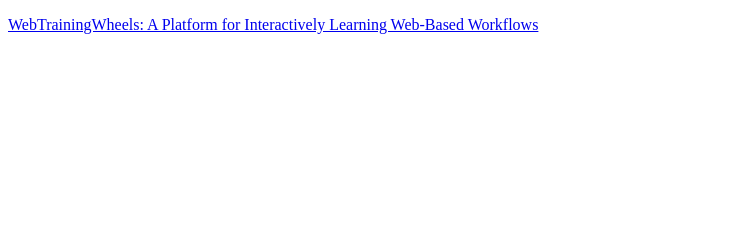
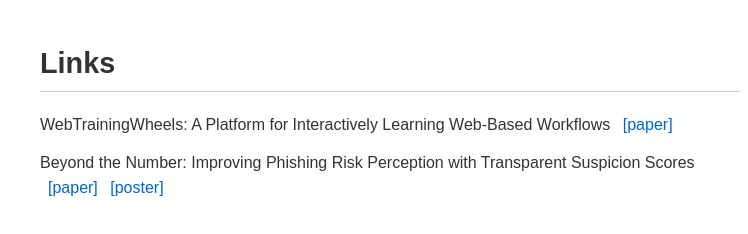
Before and after one commit to Haaankkk/Haaankkk.github.io, a plain HTML site: page index.html in a window 1280 px wide. Shown: the whole page, without its empty margins (0-748 px from the left). Drawn offline with Linux system fonts and the light colour scheme.

Commit message:
Add links

```diff
--- a/index.html
+++ b/index.html
@@ -1,9 +1,47 @@
 <!DOCTYPE html>
-<html>
+<html lang="en">
 <head>
-  <title>Hank</title>
+  <meta charset="UTF-8">
+  <title>Links</title>
+  <style>
+    body {
+      font-family: Arial, sans-serif;
+      max-width: 700px;
+      margin: 40px;
+      line-height: 1.6;
+      color: #333;
+    }
+    h1 {
+      font-size: 1.8em;
+      margin-bottom: 20px;
+      border-bottom: 1px solid #ccc;
+      padding-bottom: 5px;
+    }
+    p {
+      margin: 12px 0;
+    }
+    a {
+      margin-left: 8px;
+      text-decoration: none;
+      color: #0066cc;
+    }
+    a:hover {
+      text-decoration: underline;
+    }
+  </style>
 </head>
 <body>
-  <p><a href="WTW.pdf">WebTrainingWheels: A Platform for Interactively Learning Web-Based Workflows</a></p>
+  <h1>Links</h1>
+
+  <p>
+    WebTrainingWheels: A Platform for Interactively Learning Web-Based Workflows
+    <a href="WTW.pdf">[paper]</a>
+  </p>
+
+  <p>
+    Beyond the Number: Improving Phishing Risk Perception with Transparent Suspicion Scores
+    <a href="PETS_paper.pdf">[paper]</a>
+    <a href="PETS_poster.pdf">[poster]</a>
+  </p>
 </body>
 </html>
```
Also changed, not shown: 3 other files.
